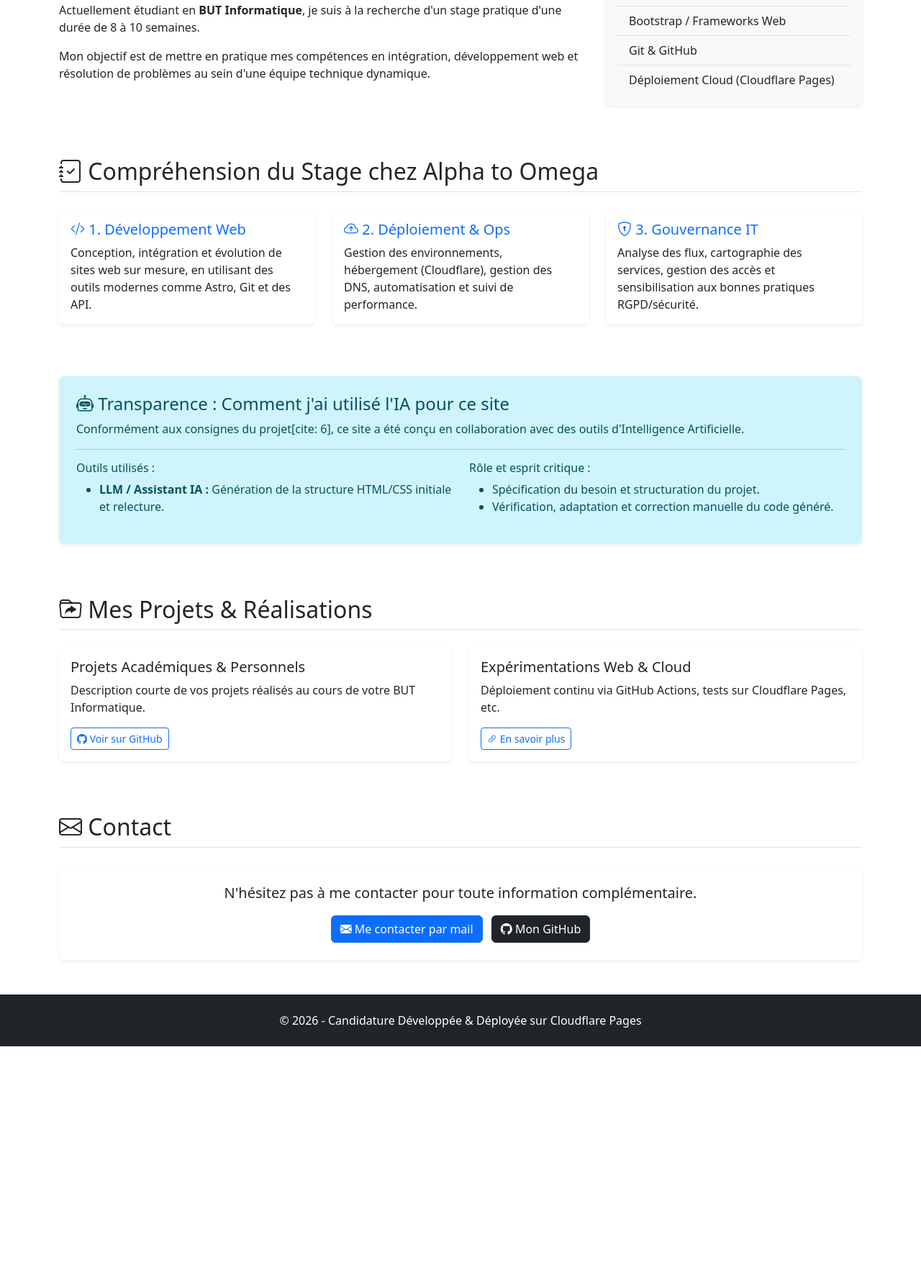
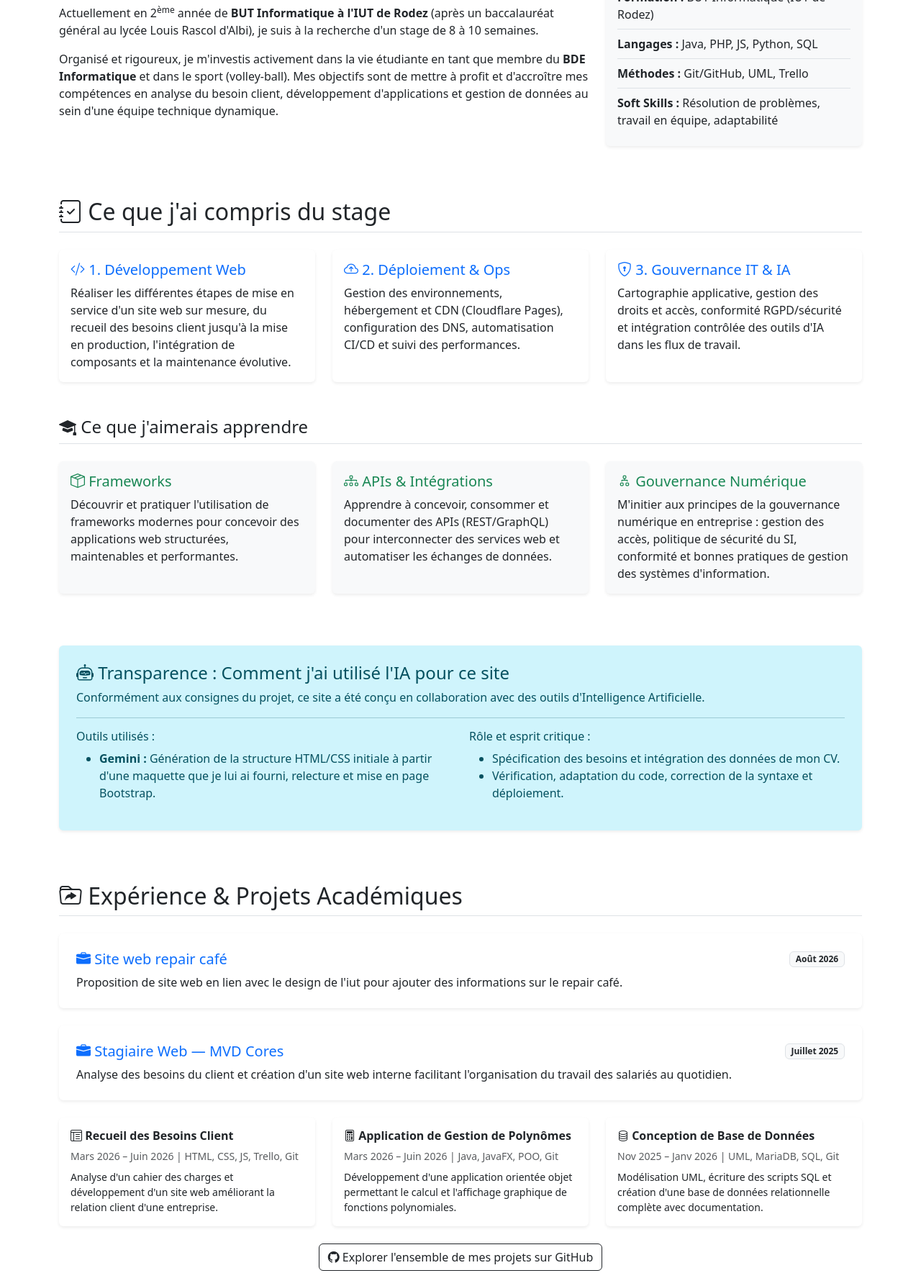
Before and after one commit to BMaxime0/candidature_A20, a plain HTML site: page index.html in a window 1280 px wide. Shown: the part 692-2461 px from the top of the page at 72% size. Before the commit the page ends 2146 px from the top, so only its background shows below. Drawn offline with nearby package versions, Linux system fonts and the light colour scheme.

Commit message:
fin du site internet

```diff
--- a/index.html
+++ b/index.html
@@ -3,12 +3,12 @@
 <head>
   <meta charset="UTF-8">
   <meta name="viewport" content="width=device-width, initial-scale=1.0">
-  <title>Candidature Stage - Alpha to Omega</title>
+  <title>Candidature Stage - Maxime Beslon</title>
 
-  <!-- CDN Bootstrap 5.3 (Dernière version) -->
+  <!-- CDN Bootstrap 5.3 -->
   <link href="https://cdn.jsdelivr.net/npm/bootstrap@5.3.3/dist/css/bootstrap.min.css" rel="stylesheet" integrity="sha384-QWTKZyjpPEjISv5WaRU9OFeRpok6YctnYmDr5pNlyT2bRjXh0JMhjY6hW+ALEwIH" crossorigin="anonymous">
 
-  <!-- Bootstrap Icons (Optionnel mais recommandé) -->
+  <!-- Bootstrap Icons -->
   <link rel="stylesheet" href="https://cdn.jsdelivr.net/npm/bootstrap-icons@1.11.3/font/bootstrap-icons.min.css">
 
   <!-- Fichier CSS Personnalisé -->
@@ -19,16 +19,16 @@
   <!-- Navigation -->
   <nav class="navbar navbar-expand-lg navbar-dark bg-dark sticky-top">
     <div class="container">
-      <a class="navbar-brand fw-bold" href="#">Mon Profil | Stage A2O</a>
+      <a class="navbar-brand fw-bold" href="#">Beslon Maxime | Stage A2O</a>
       <button class="navbar-toggler" type="button" data-bs-toggle="collapse" data-bs-target="#navbarNav">
         <span class="navbar-toggler-icon"></span>
       </button>
       <div class="collapse navbar-collapse" id="navbarNav">
         <ul class="navbar-nav ms-auto">
           <li class="nav-item"><a class="nav-link" href="#presentation">Présentation</a></li>
-          <li class="nav-item"><a class="nav-link" href="#missions">Compréhension des Missions</a></li>
+          <li class="nav-item"><a class="nav-link" href="#missions">Compréhension & Apprentissages</a></li>
           <li class="nav-item"><a class="nav-link" href="#ia-usage">Utilisation de l'IA</a></li>
-          <li class="nav-item"><a class="nav-link" href="#projets">Projets & GitHub</a></li>
+          <li class="nav-item"><a class="nav-link" href="#projets">Projets & Expériences</a></li>
           <li class="nav-item"><a class="nav-link" href="#contact">Contact</a></li>
         </ul>
       </div>
@@ -39,7 +39,7 @@
   <header class="hero-section text-center text-white d-flex align-items-center">
     <div class="container py-5">
       <h1 class="display-4 fw-bold">Candidature au Stage Développement Web & IA</h1>
-      <p class="lead my-3">Étudiant en BUT Informatique passionné par le web, le cloud et les nouvelles technologies.</p>
+      <p class="lead my-3">Étudiant en BUT Informatique à l'IUT de Rodez passionné par le développement, le web et les bases de données.</p>
       <a href="#presentation" class="btn btn-primary btn-lg mt-3 me-2"><i class="bi bi-person-fill"></i> Découvrir mon profil</a>
       <a href="#ia-usage" class="btn btn-outline-light btn-lg mt-3"><i class="bi bi-cpu-fill"></i> Méthode & Usage de l'IA</a>
     </div>
@@ -53,35 +53,35 @@
         <div class="col-lg-8">
           <h2 class="border-bottom pb-2 mb-3"><i class="bi bi-person-badge"></i> À propos de moi</h2>
           <p>
-            Actuellement étudiant en <strong>BUT Informatique</strong>, je suis à la recherche d'un stage pratique d'une durée de 8 à 10 semaines.
+            Actuellement en 2<sup>ème</sup> année de <strong>BUT Informatique à l'IUT de Rodez</strong> (après un baccalauréat général au lycée Louis Rascol d'Albi), je suis à la recherche d'un stage de 8 à 10 semaines.
           </p>
           <p>
-            Mon objectif est de mettre en pratique mes compétences en intégration, développement web et résolution de problèmes au sein d'une équipe technique dynamique.
+            Organisé et rigoureux, je m'investis activement dans la vie étudiante en tant que membre du <strong>BDE Informatique</strong> et dans le sport (volley-ball). Mes objectifs sont de mettre à profit et d'accroître mes compétences en analyse du besoin client, développement d'applications et gestion de données au sein d'une équipe technique dynamique.
           </p>
         </div>
         <div class="col-lg-4">
           <div class="card bg-light border-0 shadow-sm p-3">
-            <h5 class="card-title"><i class="bi bi-tools"></i> Stack & Compétences</h5>
+            <h5 class="card-title mb-3"><i class="bi bi-tools"></i> Synthèse du Profil</h5>
             <ul class="list-group list-group-flush bg-transparent">
-              <li class="list-group-item bg-transparent">HTML5 / CSS3 / JavaScript / PHP</li>
-              <li class="list-group-item bg-transparent">Bootstrap / Frameworks Web</li>
-              <li class="list-group-item bg-transparent">Git & GitHub</li>
-              <li class="list-group-item bg-transparent">Déploiement Cloud (Cloudflare Pages)</li>
+              <li class="list-group-item bg-transparent ps-0"><strong>Formation :</strong> BUT Informatique (IUT de Rodez)</li>
+              <li class="list-group-item bg-transparent ps-0"><strong>Langages :</strong> Java, PHP, JS, Python, SQL</li>
+              <li class="list-group-item bg-transparent ps-0"><strong>Méthodes :</strong> Git/GitHub, UML, Trello</li>
+              <li class="list-group-item bg-transparent ps-0"><strong>Soft Skills :</strong> Résolution de problèmes, travail en équipe, adaptabilité</li>
             </ul>
           </div>
         </div>
       </div>
     </section>
 
-    <!-- Section 2 : Compréhension des Missions -->
+    <!-- Section 2 : Compréhension des Missions & Ce que j'aimerais apprendre -->
     <section id="missions" class="mb-5 pt-4">
-      <h2 class="border-bottom pb-2 mb-4"><i class="bi bi-journal-check"></i> Compréhension du Stage chez Alpha to Omega</h2>
-      <div class="row g-4">
+      <h2 class="border-bottom pb-2 mb-4"><i class="bi bi-journal-check"></i> Ce que j'ai compris du stage</h2>
+      <div class="row g-4 mb-5">
         <div class="col-md-4">
           <div class="card h-100 shadow-sm border-0">
             <div class="card-body">
               <h5 class="card-title text-primary"><i class="bi bi-code-slash"></i> 1. Développement Web</h5>
-              <p class="card-text">Conception, intégration et évolution de sites web sur mesure, en utilisant des outils modernes comme Astro, Git et des API.</p>
+              <p class="card-text">Réaliser les différentes étapes de mise en service d'un site web sur mesure, du recueil des besoins client jusqu'à la mise en production, l'intégration de composants et la maintenance évolutive.</p>
             </div>
           </div>
         </div>
@@ -89,15 +89,44 @@
           <div class="card h-100 shadow-sm border-0">
             <div class="card-body">
               <h5 class="card-title text-primary"><i class="bi bi-cloud-arrow-up"></i> 2. Déploiement & Ops</h5>
-              <p class="card-text">Gestion des environnements, hébergement (Cloudflare), gestion des DNS, automatisation et suivi de performance.</p>
+              <p class="card-text">Gestion des environnements, hébergement et CDN (Cloudflare Pages), configuration des DNS, automatisation CI/CD et suivi des performances.</p>
             </div>
           </div>
         </div>
         <div class="col-md-4">
           <div class="card h-100 shadow-sm border-0">
             <div class="card-body">
-              <h5 class="card-title text-primary"><i class="bi bi-shield-lock"></i> 3. Gouvernance IT</h5>
-              <p class="card-text">Analyse des flux, cartographie des services, gestion des accès et sensibilisation aux bonnes pratiques RGPD/sécurité.</p>
+              <h5 class="card-title text-primary"><i class="bi bi-shield-lock"></i> 3. Gouvernance IT & IA</h5>
+              <p class="card-text">Cartographie applicative, gestion des droits et accès, conformité RGPD/sécurité et intégration contrôlée des outils d'IA dans les flux de travail.</p>
+            </div>
+          </div>
+        </div>
+      </div>
+
+      <!-- Nouvelle catégorie : Ce que j'aimerais apprendre -->
+      <h3 class="h4 border-bottom pb-2 mb-4"><i class="bi bi-mortarboard-fill"></i> Ce que j'aimerais apprendre</h3>
+      <div class="row g-4">
+        <div class="col-md-4">
+          <div class="card h-100 shadow-sm border-0 bg-light">
+            <div class="card-body">
+              <h5 class="card-title text-success"><i class="bi bi-box-seam"></i> Frameworks</h5>
+              <p class="card-text">Découvrir et pratiquer l'utilisation de frameworks modernes pour concevoir des applications web structurées, maintenables et performantes.</p>
+            </div>
+          </div>
+        </div>
+        <div class="col-md-4">
+          <div class="card h-100 shadow-sm border-0 bg-light">
+            <div class="card-body">
+              <h5 class="card-title text-success"><i class="bi bi-diagram-3"></i> APIs & Intégrations</h5>
+              <p class="card-text">Apprendre à concevoir, consommer et documenter des APIs (REST/GraphQL) pour interconnecter des services web et automatiser les échanges de données.</p>
+            </div>
+          </div>
+        </div>
+        <div class="col-md-4">
+          <div class="card h-100 shadow-sm border-0 bg-light">
+            <div class="card-body">
+              <h5 class="card-title text-success"><i class="bi bi-diagram-2"></i> Gouvernance Numérique</h5>
+              <p class="card-text">M'initier aux principes de la gouvernance numérique en entreprise : gestion des accès, politique de sécurité du SI, conformité et bonnes pratiques de gestion des systèmes d'information.</p>
             </div>
           </div>
         </div>
@@ -109,49 +138,90 @@
       <div class="alert alert-info border-0 shadow-sm p-4">
         <h3 class="alert-heading h4"><i class="bi bi-robot"></i> Transparence : Comment j'ai utilisé l'IA pour ce site</h3>
         <p class="mb-2">
-          Conformément aux consignes du projet[cite: 6], ce site a été conçu en collaboration avec des outils d'Intelligence Artificielle.
+          Conformément aux consignes du projet, ce site a été conçu en collaboration avec des outils d'Intelligence Artificielle.
         </p>
         <hr>
         <div class="row">
           <div class="col-md-6">
             <h6>Outils utilisés :</h6>
             <ul>
-              <li><strong>LLM / Assistant IA :</strong> Génération de la structure HTML/CSS initiale et relecture.</li>
+              <li><strong>Gemini :</strong> Génération de la structure HTML/CSS initiale à partir d'une maquette que je lui ai fourni, relecture et mise en page Bootstrap.</li>
             </ul>
           </div>
           <div class="col-md-6">
             <h6>Rôle et esprit critique :</h6>
             <ul>
-              <li>Spécification du besoin et structuration du projet.</li>
-              <li>Vérification, adaptation et correction manuelle du code généré.</li>
+              <li>Spécification des besoins et intégration des données de mon CV.</li>
+              <li>Vérification, adaptation du code, correction de la syntaxe et déploiement.</li>
             </ul>
           </div>
         </div>
       </div>
     </section>
 
-    <!-- Section 4 : Projets & Réalisations -->
+    <!-- Section 4 : Projets & Expériences -->
     <section id="projets" class="mb-5 pt-4">
-      <h2 class="border-bottom pb-2 mb-4"><i class="bi bi-folder-symlink"></i> Mes Projets & Réalisations</h2>
+      <h2 class="border-bottom pb-2 mb-4"><i class="bi bi-folder-symlink"></i> Expérience & Projets Académiques</h2>
+
+      <!-- Expérience Professionnelle -->
+      <div class="card border-0 shadow-sm mb-4">
+        <div class="card-body p-4">
+          <div class="d-flex justify-content-between align-items-center mb-2">
+            <h5 class="card-title text-primary mb-0"><i class="bi bi-briefcase-fill"></i> Site web repair café </h5>
+            <span class="badge bg-light text-dark border">Août 2026</span>
+          </div>
+          <p class="card-text">
+            Proposition de site web en lien avec le design de l'iut pour ajouter des informations sur le repair café.
+          </p>
+        </div>
+      </div>
+      <div class="card border-0 shadow-sm mb-4">
+        <div class="card-body p-4">
+          <div class="d-flex justify-content-between align-items-center mb-2">
+            <h5 class="card-title text-primary mb-0"><i class="bi bi-briefcase-fill"></i> Stagiaire Web — MVD Cores</h5>
+            <span class="badge bg-light text-dark border">Juillet 2025</span>
+          </div>
+          <p class="card-text">
+            Analyse des besoins du client et création d'un site web interne facilitant l'organisation du travail des salariés au quotidien.
+          </p>
+        </div>
+      </div>
+
+      <!-- Projets Académiques -->
       <div class="row g-4">
-        <div class="col-md-6">
+        <div class="col-md-4">
           <div class="card h-100 border-0 shadow-sm">
             <div class="card-body">
-              <h5 class="card-title">Projets Académiques & Personnels</h5>
-              <p class="card-text">Description courte de vos projets réalisés au cours de votre BUT Informatique.</p>
-              <a href="#" class="btn btn-outline-primary btn-sm"><i class="bi bi-github"></i> Voir sur GitHub</a>
+              <h5 class="card-title h6 fw-bold"><i class="bi bi-layout-text-window-reverse"></i> Recueil des Besoins Client</h5>
+              <p class="text-muted small mb-2">Mars 2026 – Juin 2026 | HTML, CSS, JS, Trello, Git</p>
+              <p class="card-text small">Analyse d'un cahier des charges et développement d'un site web améliorant la relation client d'une entreprise.</p>
             </div>
           </div>
         </div>
-        <div class="col-md-6">
+
+        <div class="col-md-4">
           <div class="card h-100 border-0 shadow-sm">
             <div class="card-body">
-              <h5 class="card-title">Expérimentations Web & Cloud</h5>
-              <p class="card-text">Déploiement continu via GitHub Actions, tests sur Cloudflare Pages, etc.</p>
-              <a href="#" class="btn btn-outline-primary btn-sm"><i class="bi bi-link-45deg"></i> En savoir plus</a>
+              <h5 class="card-title h6 fw-bold"><i class="bi bi-calculator"></i> Application de Gestion de Polynômes</h5>
+              <p class="text-muted small mb-2">Mars 2026 – Juin 2026 | Java, JavaFX, POO, Git</p>
+              <p class="card-text small">Développement d'une application orientée objet permettant le calcul et l'affichage graphique de fonctions polynomiales.</p>
             </div>
           </div>
         </div>
+
+        <div class="col-md-4">
+          <div class="card h-100 border-0 shadow-sm">
+            <div class="card-body">
+              <h5 class="card-title h6 fw-bold"><i class="bi bi-database"></i> Conception de Base de Données</h5>
+              <p class="text-muted small mb-2">Nov 2025 – Janv 2026 | UML, MariaDB, SQL, Git</p>
+              <p class="card-text small">Modélisation UML, écriture des scripts SQL et création d'une base de données relationnelle complète avec documentation.</p>
+            </div>
+          </div>
+        </div>
+      </div>
+
+      <div class="text-center mt-4">
+        <a href="https://github.com/BMaxime0" target="_blank" class="btn btn-outline-dark"><i class="bi bi-github"></i> Explorer l'ensemble de mes projets sur GitHub</a>
       </div>
     </section>
 
@@ -159,10 +229,11 @@
     <section id="contact" class="mb-5 pt-4">
       <h2 class="border-bottom pb-2 mb-4"><i class="bi bi-envelope"></i> Contact</h2>
       <div class="card border-0 shadow-sm p-4 text-center">
-        <p class="lead">N'hésitez pas à me contacter pour toute information complémentaire.</p>
+        <p class="lead mb-3">Disponible pour échanger sur vos projets ou convenir d'un entretien.</p>
+        <p class="text-muted"><i class="bi bi-geo-alt-fill"></i> Rodez, France</p>
         <div>
-          <a href="mailto:votre.email@example.com" class="btn btn-primary me-2"><i class="bi bi-envelope-fill"></i> Me contacter par mail</a>
-          <a href="https://github.com" target="_blank" class="btn btn-dark"><i class="bi bi-github"></i> Mon GitHub</a>
+          <a href="mailto:maxime.beslon@gmail.com" class="btn btn-primary me-2"><i class="bi bi-envelope-fill"></i> maxime.beslon@gmail.com</a>
+          <a href="https://github.com/BMaxime0" target="_blank" class="btn btn-dark"><i class="bi bi-github"></i> Profil GitHub</a>
         </div>
       </div>
     </section>
@@ -171,7 +242,7 @@
 
   <footer class="bg-dark text-white text-center py-4 mt-5">
     <div class="container">
-      <p class="mb-0">&copy; 2026 - Candidature Développée & Déployée sur Cloudflare Pages</p>
+      <p class="mb-0">&copy; 2026 - Maxime Beslon | Candidature Déployée sur Cloudflare Pages</p>
     </div>
   </footer>
 
```
